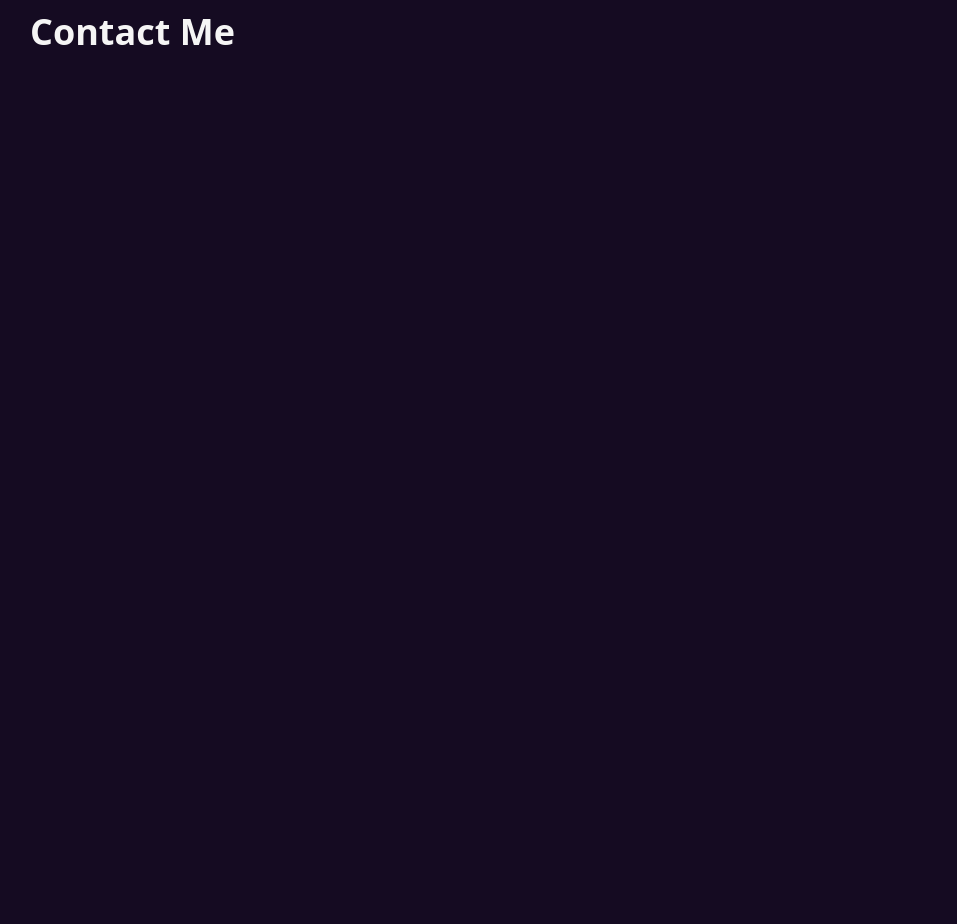
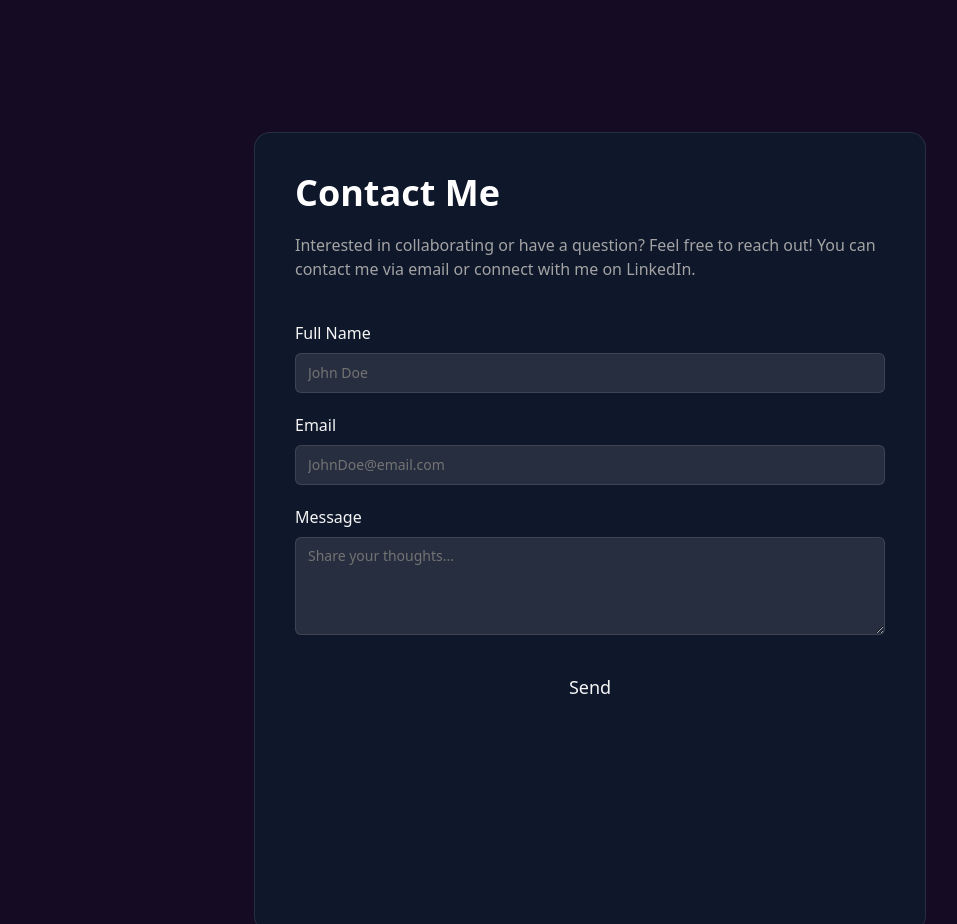
Before and after one commit to VincentCastelli/vincent-site-v2, a React (Vite) app: page / in a window 1280 px wide. Shown: the part 3620-4544 px from the top of the page, without its empty margins (50-1007 px from the left). Before the commit the page ends 4432 px from the top, so only its background shows below. Built offline with nearby package versions, Linux system fonts and the light colour scheme.

Commit message:
Init commit for Contact section

```diff
--- a/index.html
+++ b/index.html
@@ -5,6 +5,16 @@
     <link rel="icon" type="image/svg+xml" href="/vite.svg" />
     <meta name="viewport" content="width=device-width, initial-scale=1.0" />
     <title>Vincent Castelli</title>
+    <link rel="preconnect" href="https://fonts.googleapis.com" />
+    <link rel="preconnect" href="https://fonts.gstatic.com" crossorigin />
+    <link
+      href="https://fonts.googleapis.com/css2?family=Poppins:ital,wght@0,100;0,200;0,300;0,400;0,500;0,600;0,700;0,800;0,900;1,100;1,200;1,300;1,400;1,500;1,600;1,700;1,800;1,900&display=swap"
+      rel="stylesheet"
+    />
+    <link
+      href="https://fonts.googleapis.com/css2?family=Lato:ital,wght@0,100;0,300;0,400;0,700;0,900;1,100;1,300;1,400;1,700;1,900&family=Poppins:ital,wght@0,100;0,200;0,300;0,400;0,500;0,600;0,700;0,800;0,900;1,100;1,200;1,300;1,400;1,500;1,600;1,700;1,800;1,900&display=swap"
+      rel="stylesheet"
+    />
   </head>
   <body>
     <div id="root"></div>
--- a/package.json
+++ b/package.json
@@ -15,6 +15,7 @@
     }
   },
   "dependencies": {
+    "@emailjs/browser": "^4.4.1",
     "@heroicons/react": "^2.2.0",
     "@tailwindcss/vite": "^4.1.10",
     "clsx": "^2.1.1",
@@ -29,6 +30,7 @@
     "@types/react": "^19.1.8",
     "@types/react-dom": "^19.1.6",
     "@vitejs/plugin-react": "^4.5.2",
+    "autoprefixer": "^10.4.21",
     "eslint": "^9.29.0",
     "eslint-plugin-react-hooks": "^5.2.0",
     "eslint-plugin-react-refresh": "^0.4.20",
--- a/src/index.css
+++ b/src/index.css
@@ -1,9 +1,7 @@
+/* stylelint-disable-next-line at-rule-no-unknown */
 @import "tailwindcss";
-@import url("https://fonts.googleapis.com/css2?family=Poppins:ital,wght@0,100;0,200;0,300;0,400;0,500;0,600;0,700;0,800;0,900;1,100;1,200;1,300;1,400;1,500;1,600;1,700;1,800;1,900&display=swap");
-@import url("https://fonts.googleapis.com/css2?family=Lato:ital,wght@0,100;0,300;0,400;0,700;0,900;1,100;1,300;1,400;1,700;1,900&family=Poppins:ital,wght@0,100;0,200;0,300;0,400;0,500;0,600;0,700;0,800;0,900;1,100;1,200;1,300;1,400;1,500;1,600;1,700;1,800;1,900&display=swap");
 
 /* Tailwind v4 theme configuration */
-/* stylelint-disable-next-line at-rule-no-unknown */
 @theme {
   /* Primary Colors (Lime Green variants) */
   --color-primary-50: #f8ffe6;
@@ -183,7 +181,7 @@ body {
 }
 
 .section-spacing {
-  @apply min-h-screen mt-20 md:mt-25;
+  @apply min-h-screen mt-20 md:mt-40;
 }
 
 .hover-animation {
@@ -202,18 +200,6 @@ body {
   @apply text-neutral-200 text-sm font-light md:text-base text-pretty;
 }
 
-/* Navigation */
-.nav-ul {
-  @apply flex flex-col items-center gap-4 sm:flex-row md:gap-6 relative z-20;
-}
-
-.nav-li {
-  @apply text-neutral-400 hover:text-white max-sm:w-full max-sm:rounded-md py-2 max-sm:px-5;
-}
-
-.nav-link {
-  @apply text-lg md:text-base hover:text-white transition-colors;
-}
 /* Button Components */
 .btn {
   @apply relative px-1 py-4 text-sm text-center rounded-full font-extralight bg-primary-500 w-[12rem] cursor-pointer overflow-hidden;
--- a/src/sections/Contact.jsx
+++ b/src/sections/Contact.jsx
@@ -1,7 +1,129 @@
+import { useState } from "react";
+import emailjs from "@emailjs/browser";
+// import Alert from "../components/Alert";
+// import { Particles } from "../components/Particles";
+
 const Contact = () => {
+  const [isLoading, setIsLoading] = useState(false);
+  //   const [showAlert, setShowAlert] = useState(false);
+  //   const [alertType, setAlertType] = useState("success");
+  //   const [alertMessage, setAlertMessage] = useState("");
+  const [formData, setFormData] = useState({
+    name: "",
+    email: "",
+    message: "",
+  });
+
+  const handleChange = (e) => {
+    setFormData({ ...formData, [e.target.name]: e.target.value });
+  };
+
+  //   const showAlertMessage = (type, message) => {
+  //     setAlertType(type);
+  //     setAlertMessage(message);
+  //     setShowAlert(true);
+  //     setTimeout(() => {
+  //       setShowAlert(false);
+  //     }, 5000);
+  //   };
+
+  const handleSubmit = async (e) => {
+    e.preventDefault();
+    setIsLoading(true);
+
+    try {
+      await emailjs.send(
+        "service_79b0nyj",
+        "template_17us8im",
+        {
+          from_name: formData.name,
+          to_name: "Ali",
+          from_email: formData.email,
+          to_email: "AliSanatiDev@gmail.com",
+          message: formData.message,
+        },
+        "pn-Bw_mS1_QQdofuV"
+      );
+      setIsLoading(false);
+      setFormData({ name: "", email: "", message: "" });
+      //   showAlertMessage("success", "You message has been sent!");
+    } catch (error) {
+      setIsLoading(false);
+      console.log(error);
+      // showAlertMessage("danger", "Somthing went wrong!");
+    }
+  };
+
   return (
-    <section id="contact" className="c-space section-spacing">
-      <h2 className="text-heading">Contact Me</h2>
+    <section id="contact" className="relative flex c-space section-spacing">
+      <div className="flex flex-col items-center md:max-w-3/5 px-10 py-10 mx-auto border border-white/10 rounded-2xl bg-bg-dark">
+        <div className="flex flex-col items-start w-full gap-5 mb-10">
+          <h2 className="font-bold text-3xl md:text-4xl text-bg-light">
+            Contact Me
+          </h2>
+          <p className="font-normal text-neutral-400">
+            Interested in collaborating or have a question? Feel free to reach
+            out! You can contact me via email or connect with me on LinkedIn.
+          </p>
+        </div>
+        <form className="w-full" onSubmit={handleSubmit}>
+          <div className="mb-5">
+            <label htmlFor="name" className="feild-label">
+              Full Name
+            </label>
+            <input
+              id="name"
+              name="name"
+              type="text"
+              className="field-input field-input-focus"
+              placeholder="John Doe"
+              autoComplete="name"
+              value={formData.name}
+              onChange={handleChange}
+              required
+            />
+          </div>
+          <div className="mb-5">
+            <label htmlFor="email" className="feild-label">
+              Email
+            </label>
+            <input
+              id="email"
+              name="email"
+              type="email"
+              className="field-input field-input-focus"
+              placeholder="JohnDoe@email.com"
+              autoComplete="email"
+              value={formData.email}
+              onChange={handleChange}
+              required
+            />
+          </div>
+          <div className="mb-5">
+            <label htmlFor="message" className="feild-label">
+              Message
+            </label>
+            <textarea
+              id="message"
+              name="message"
+              type="text"
+              rows="4"
+              className="field-input field-input-focus"
+              placeholder="Share your thoughts..."
+              autoComplete="message"
+              value={formData.message}
+              onChange={handleChange}
+              required
+            />
+          </div>
+          <button
+            type="submit"
+            className="w-full px-1 py-3 text-lg text-center rounded-md cursor-pointer bg-radial from-lavender to-royal hover-animation"
+          >
+            {!isLoading ? "Send" : "Sending..."}
+          </button>
+        </form>
+      </div>
     </section>
   );
 };
```
Also changed, not shown: .stylelintrc.json (added), 1 other file (tests, documents, lock files or other folders).
